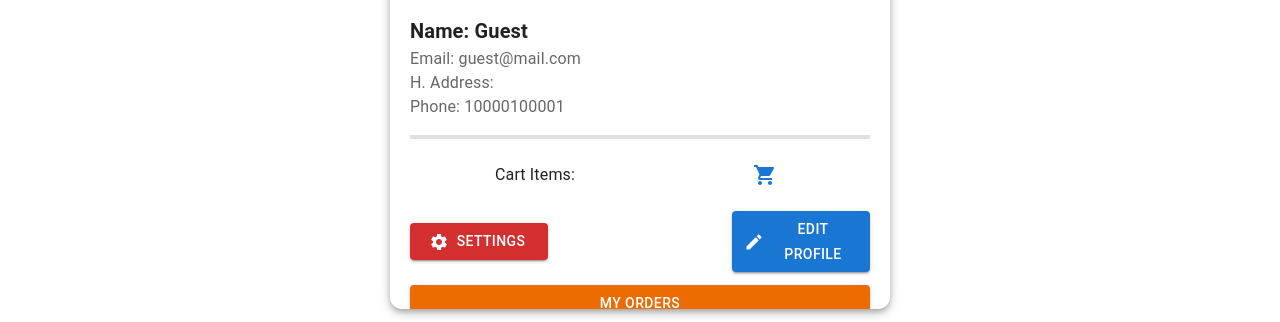
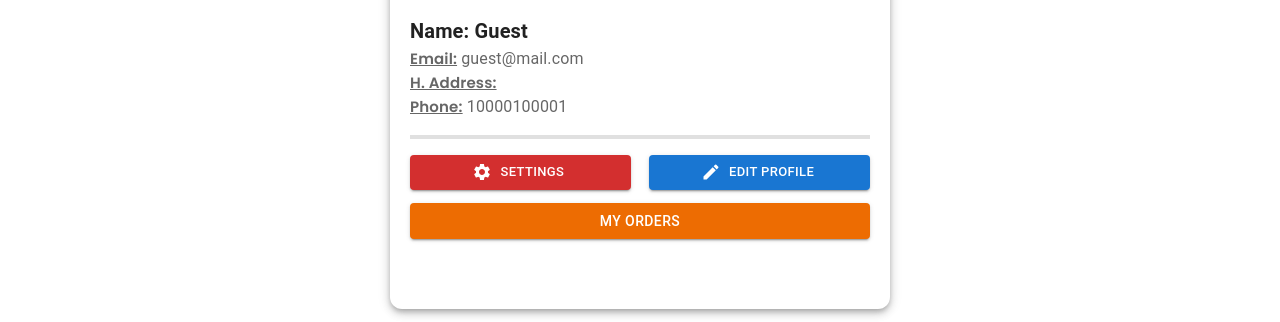
Before and after one commit to Kennius7/Judyhub-Ecomm-new, a React (Vite) app: page /profile in a window 1280 px wide. Shown: the part 281-603 px from the top of the page. Built offline with nearby package versions, Linux system fonts and the light colour scheme; no server answers.

Commit message:
fix: some UI changes

```diff
--- a/src/components/NewsLetter.jsx
+++ b/src/components/NewsLetter.jsx
@@ -3,12 +3,14 @@ import Button from "./Button"
 
 const NewsLetter = () => {
     return (
-        <section className="md:py-28 ss:py-4 py-2 px-5 bg-slate-400/5">
-            <div className="ss:w-[80%] w-full flex flex-col justify-center items-center mx-auto gap-y-8">
-                <h3 className="ss:text-[30px] text-[20px] font-semibold">
+        <section className="xs:py-28 py-10 px-5 bg-slate-400/5">
+            <div className="ss:w-[80%] w-full flex flex-col justify-center items-center
+                mx-auto xs:gap-y-8 gap-y-2">
+                <h3 className="xs:text-[30px] text-[18px] font-semibold">
                     Get Exclusive Offers On Your Email
                 </h3>
-                <h4 className="uppercase font-semibold text-[16px] font-sans">
+                <h4 className="uppercase font-semibold xs:text-[16px] text-[14px] font-sans
+                    xs:mb-1 mb-8">
                     Subscribe To Our Newsletter And Stay Updated
                 </h4>
                 <div className="flex flex-row justify-between items-center rounded-full bg-slate-200
@@ -20,7 +22,9 @@ const NewsLetter = () => {
                     />
                     <Button
                         buttonText={"Subscribe"}
-                        className={`rounded-[25px] w-[40%] h-full text-slate-900 font-semibold`} />
+                        className={`rounded-[25px] xs:w-[40%] w-[200px] xs:h-full h-[40px]
+                        text-slate-100 font-medium`}
+                    />
                 </div>
             </div>
         </section>
--- a/src/components/ProductItem.jsx
+++ b/src/components/ProductItem.jsx
@@ -18,7 +18,7 @@ const ProductItem = ({ item: { id, name, image, newPrice, oldPrice } }) => {
     const NGN = getSymbolFromCurrency('NGN');
     const itemQuantity = profileFormData.cartData.find(item => item.id === id);
     const productQuantity = itemQuantity ? itemQuantity.quantity : 1;
-    console.log("Filtered Data:>>>", productQuantity);
+    // console.log("Filtered Data:>>>", productQuantity);
 
 
     return (
--- a/src/components/ProfileSection.jsx
+++ b/src/components/ProfileSection.jsx
@@ -1,3 +1,4 @@
+/* eslint-disable no-unused-vars */
 /* eslint-disable react-hooks/exhaustive-deps */
 
 import { Card, CardContent, Typography, Avatar, Button, IconButton, Box, Divider } from "@mui/material";
@@ -41,7 +42,7 @@ const ProfileSection = () => {
                 width: window.innerWidth > 768 ? 500 :
                 window.innerWidth < 768 && window.innerWidth > 480 ? 450 : "96%",
                 height: window.innerWidth > 768 ? 480 :
-                window.innerWidth < 768 && window.innerWidth > 480 ? 400 : 600,
+                window.innerWidth < 768 && window.innerWidth > 480 ? 400 : 550,
                 cursor: "pointer",
                 padding: "4px",
             }}
@@ -59,21 +60,30 @@ const ProfileSection = () => {
                     />
                     <div className="w-full flex flex-col justify-center items-start">
                         <Typography variant="h6" fontWeight="bold">Name: {name}</Typography>
-                        <Typography variant="body1" color="text.secondary">Email: {email}</Typography>
-                        <Typography variant="body1" color="text.secondary">H. Address: {address}</Typography>
-                        <Typography variant="body1" color="text.secondary">Phone: {number}</Typography>
+                        <Typography variant="body1" color="text.secondary">
+                            <span className="font-semibold text-[15px] underline">Email:</span>
+                            &nbsp;{email}
+                        </Typography>
+                        <Typography variant="body1" color="text.secondary">
+                            <span className="font-semibold text-[15px] underline">H. Address:</span>
+                            &nbsp;{address}
+                        </Typography>
+                        <Typography variant="body1" color="text.secondary">
+                            <span className="font-semibold text-[15px] underline">Phone:</span>
+                            &nbsp;{number}
+                        </Typography>
                     </div>
                 </Box>
 
                 <Divider sx={{ my: 2, borderWidth: 2 }} />
 
                 {/* Cart Details */}
-                <Box display="flex" justifyContent="space-around" alignItems="center" mb={2}>
+                {/* <Box display="flex" justifyContent="space-around" alignItems="center" mb={2}>
                     <Typography variant="body1">Cart Items: {cartItemNumber}</Typography>
                     <IconButton color="primary">
                         <ShoppingCart />
                     </IconButton>
-                </Box>
+                </Box> */}
 
                 {/* Settings & Edit Profile */}
                 <Box display="flex" flexDirection="column" justifyContent="space-around" gap={1}>
@@ -83,23 +93,25 @@ const ProfileSection = () => {
                             color="error"
                             startIcon={<Settings />}
                             sx={{
-                                width: window.innerWidth > 500 ? "30%" : "100%",
+                                width: window.innerWidth > 500 ? "48%" : "100%",
                                 marginBottom: window.innerWidth > 500 ? 0 : 2,
+                                fontSize: 13,
                             }}
                             onClick={() => navigate("settings")}
                         >
                             Settings
                         </Button>
                         {
-                            adminChecker
+                            adminChecker && window.innerWidth < 500
                             ?
                             <Button
                                 variant="contained"
                                 color="warning"
                                 startIcon={<Edit />}
                                 sx={{
-                                    width: window.innerWidth > 500 ? "30%" : "100%",
-                                    marginBottom: window.innerWidth > 500 ? 0 : 2,
+                                    width: "100%",
+                                    marginBottom: 2,
+                                    fontSize: 13,
                                 }}
                                 onClick={() => navigate("orders")}
                             >
@@ -113,14 +125,34 @@ const ProfileSection = () => {
                             color="primary"
                             startIcon={<Edit />}
                             sx={{
-                                width: window.innerWidth > 500 ? "30%" : "100%",
+                                width: window.innerWidth > 500 ? "48%" : "100%",
                                 marginBottom: window.innerWidth > 500 ? 0 : 2,
+                                fontSize: 13,
                             }}
                             onClick={() => navigate("editprofile")}
                         >
                             Edit Profile
                         </Button>
                     </div>
+                    {
+                        adminChecker && window.innerWidth > 500
+                        ?
+                        <Button
+                            variant="contained"
+                            color="warning"
+                            startIcon={<Edit />}
+                            sx={{
+                                // width: window.innerWidth > 500 ? "30%" : "100%",
+                                marginBottom: window.innerWidth > 500 ? 0 : 2,
+                                fontSize: 13,
+                            }}
+                            onClick={() => navigate("orders")}
+                        >
+                            My Orders
+                        </Button>
+                        :
+                        null
+                    }
                     <Button
                         variant="contained"
                         color={adminChecker ? "success" : "warning"}
--- a/src/pages/Category.jsx
+++ b/src/pages/Category.jsx
@@ -6,36 +6,40 @@ import ScrollToTop from "../../ScrollToTop";
 import { useContext } from "react";
 import { MainContext } from "../context/mainContext";
 import { removeSpaces } from "../constants/functions";
+import { Typography } from '@mui/material';
 
 
 
 const Category = ({ category, banner }) => {
   const { fetchedData } = useContext(MainContext);
   const CategoryItems = Array.isArray(fetchedData?.products) ? fetchedData.products : [];
+  const FilteredCategoryItems = CategoryItems.filter(product => product.category === removeSpaces(category));
 
   return (
-    <section className="">
+    <>
       <ScrollToTop/>
       <div className="w-full h-[300px]">
         <img src={banner} alt="banner" className="w-full h-full bg-center object-center" />
       </div>
       <div>
-        <h3><span>Showing 1 to 12</span> out of 36 products</h3>
+        <h3><span>Showing 1 to 7</span> out of { FilteredCategoryItems.length } products</h3>
         <div>Sort <MdOutlineKeyboardArrowDown/></div>
       </div>
-      <div className="text-[20px] uppercase font-semibold">
+      {/* <div className="text-[20px] uppercase font-semibold">
         {category}
-      </div>
+      </div> */}
+      <Typography variant="h5" fontWeight="bold" component="div" className="uppercase">
+        { category }
+      </Typography>
       <div className="w-full mt-[10px] grid md:grid-cols-6 xs:grid-cols-3 grid-cols-3 xs:gap-x-1
         gap-x-[1px] xs:gap-y-1 gap-y-[6px] px-2">
-        {
-          CategoryItems.filter(product => product.category === removeSpaces(category)).map(
-            item => <ProductItem key={item.id} item={item} />
-          )
-        }
+        { FilteredCategoryItems.map(item => <ProductItem key={item.id} item={item} />) }
       </div>
-    </section>
+    </>
   )
 }
 
+
+
+
 export default Category
--- a/src/pages/Profile.jsx
+++ b/src/pages/Profile.jsx
@@ -6,7 +6,7 @@ import ProfileSection from "../components/ProfileSection";
 const Profile = () => {
 
     return (
-        <section className="w-full xs:h-[700px] h-[600px] flexCenter">
+        <section className="w-full xs:h-[700px] h-[750px] flexCenter">
             <ProfileSection />
         </section>
     )
```
Also changed, not shown: src/components/Hero.jsx (+18 -9 lines).
